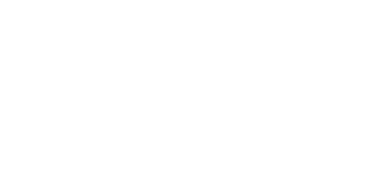
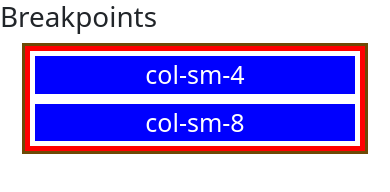
Before and after one commit to ulisesgez/bootstrap, a plain HTML site: page breakpoints.html in a window 390 px wide. Drawn offline with nearby package versions, Linux system fonts and the light colour scheme.

Commit message:
breakpoints

```diff
--- a/breakpoints.html
+++ b/breakpoints.html
@@ -1,11 +1,37 @@
 <!DOCTYPE html>
 <html lang="en">
 <head>
+    <link href="https://cdn.jsdelivr.net/npm/bootstrap@5.3.2/dist/css/bootstrap.min.css" rel="stylesheet" integrity="sha384-T3c6CoIi6uLrA9TneNEoa7RxnatzjcDSCmG1MXxSR1GAsXEV/Dwwykc2MPK8M2HN" crossorigin="anonymous">
+    <script src="https://cdn.jsdelivr.net/npm/bootstrap@5.3.2/dist/js/bootstrap.bundle.min.js" integrity="sha384-C6RzsynM9kWDrMNeT87bh95OGNyZPhcTNXj1NW7RuBCsyN/o0jlpcV8Qyq46cDfL" crossorigin="anonymous"></script>
     <meta charset="UTF-8">
     <meta name="viewport" content="width=device-width, initial-scale=1.0">
     <title>Breakpoints</title>
+    <style>
+        .row {
+            background-color: red;
+            border: 3px solid rgb(110, 73, 5);
+            padding: 5px;
+            margin: 10px;
+        }
+        .columna {
+            color: white;
+            font-size: 25px;
+            background-color: blue;
+            border: 5px solid white;
+        }
+    </style>
 </head>
 <body>
-
+    <h1>Breakpoints</h1>
+    <div class="container text-center">
+        <div class="row">
+            <div class="col-sm-4 columna">
+                col-sm-4
+            </div>
+            <div class="col-sm-8 columna">
+                col-sm-8
+            </div>
+        </div>
+    </div>
 </body>
 </html>
```
